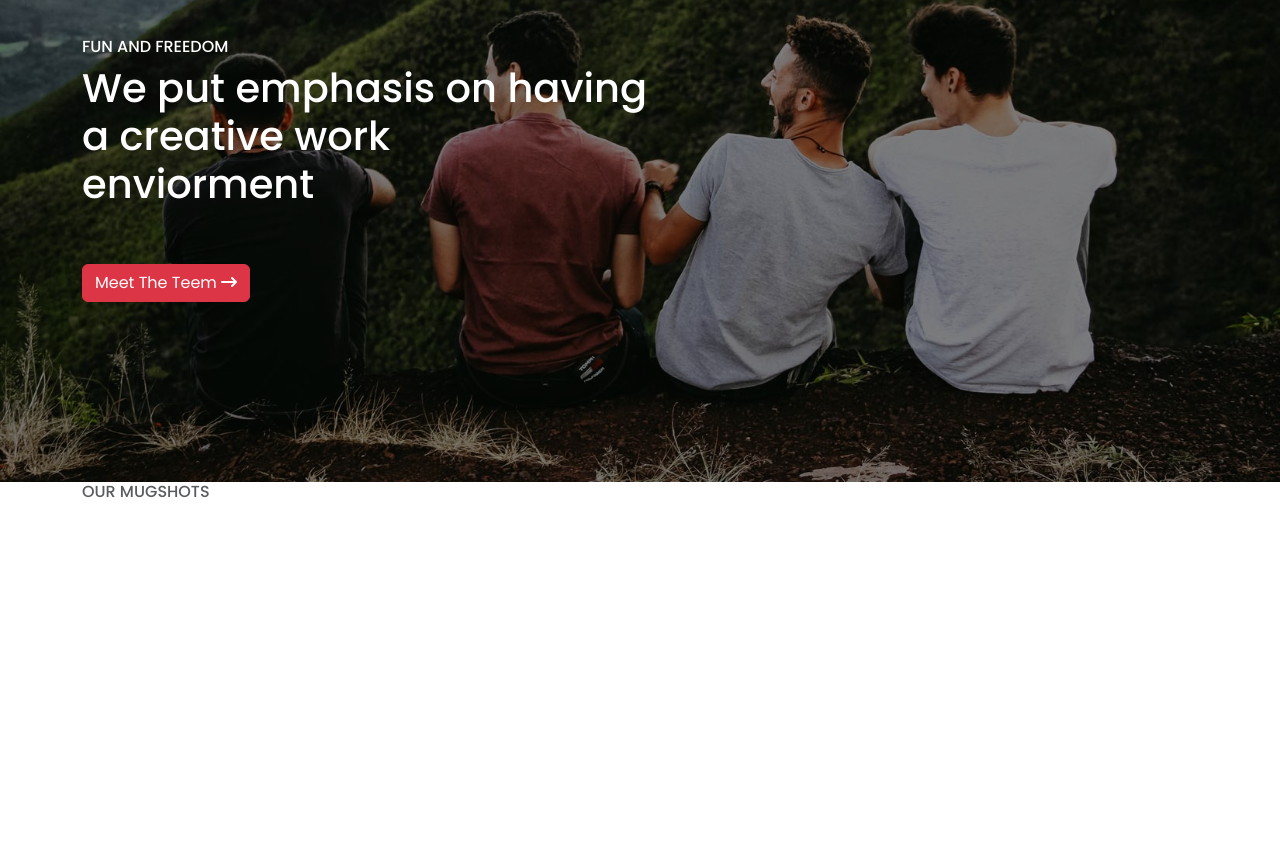
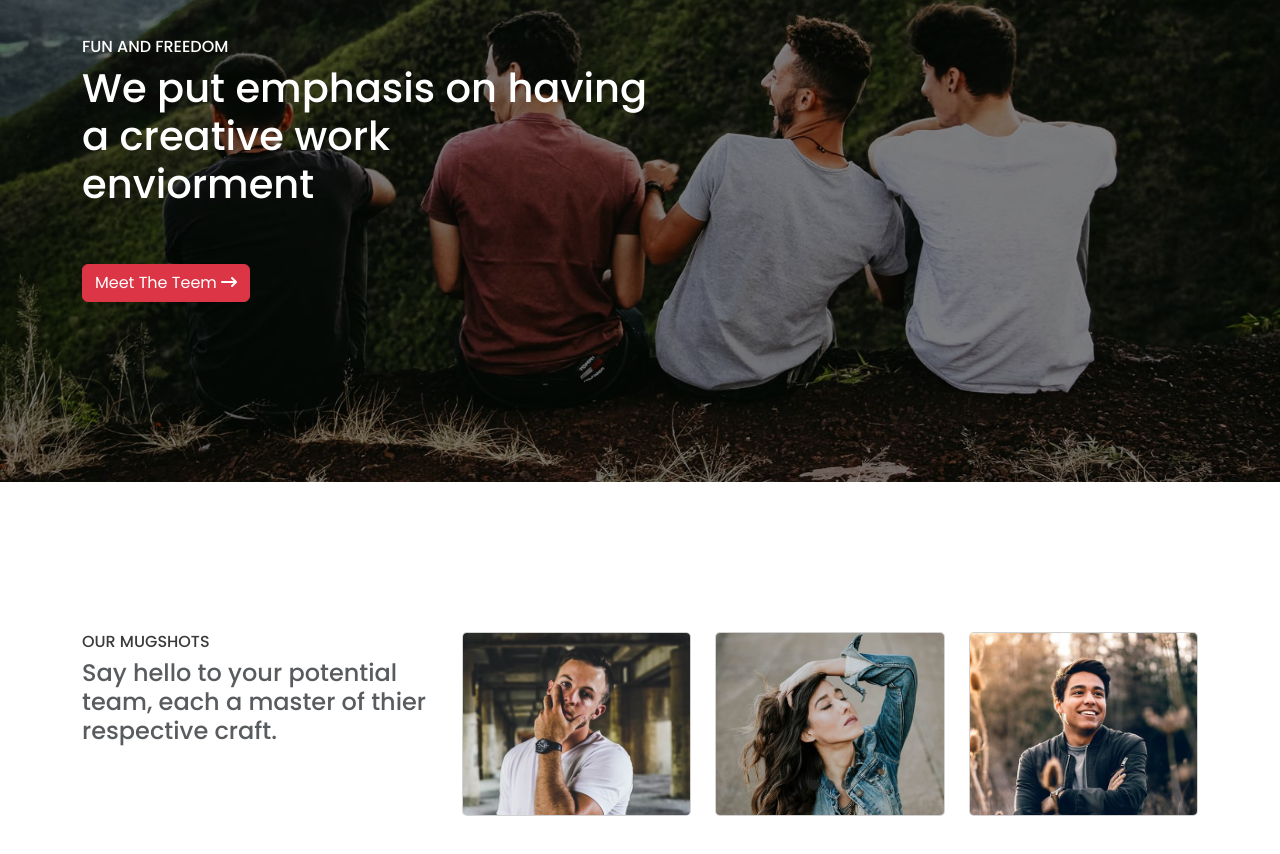
Before and after one commit to sahooster/mitsogo, a plain HTML site: page index.html in a window 1280 px wide. Shown: the part 2617-3471 px from the top of the page. Before the commit the page ends 3126 px from the top, so only its background shows below. Drawn offline with nearby package versions, Linux system fonts and the light colour scheme.

Commit message:
mitsogo-theme_v0.7

```diff
--- a/index.html
+++ b/index.html
@@ -367,11 +367,65 @@
     <!--Team-->
     <div class="team">
         <div class="container">
-            <div class="rwo">
-                <div class="col-md-3">
-                    <h6 class="text-muted">OUR MUGSHOTS</h6>
+            <div class="row">
+                <div class="col-md-4">
+                    <h6 Style="color: rgb(59, 59, 59);">OUR MUGSHOTS</h6>
+                    <h4 class="text-muted">Say hello to your potential
+                        team, each a master of thier respective craft.
+                    </h4>
                 </div>
-                <div class="col-md-9"></div>
+                <div class="col-md-8">
+                    <!--carousel-->
+                    <div id="carouselExampleIndicators" class="carousel slide">
+                        <div class="carousel-indicators">
+                            <button type="button" data-bs-target="#carouselExampleIndicators" data-bs-slide-to="0"
+                                class="active" aria-current="true" aria-label="Slide 1"></button>
+                            <button type="button" data-bs-target="#carouselExampleIndicators" data-bs-slide-to="1"
+                                aria-label="Slide 2"></button>
+                            <button type="button" data-bs-target="#carouselExampleIndicators" data-bs-slide-to="2"
+                                aria-label="Slide 3"></button>
+                        </div>
+                        <div class="carousel-inner">
+                            <div class="carousel-item active">
+                                <div class="row">
+                                    <div class="col-md-4">
+                                        <img src="assets/images/image4.jpg" class="d-block w-100 card card-img" alt="...">
+                                    </div>
+                                    <div class="col-md-4">
+                                        <img src="assets/images/image5.jpg" class="d-block w-100 card card-img" alt="...">
+                                    </div>
+                                    <div class="col-md-4">
+                                        <img src="assets/images/image6.jpg" class="d-block w-100 card card-img" alt="...">
+                                    </div>
+                                </div>
+
+                            </div>
+                            <div class="carousel-item">
+                                <div class="row">
+                                    <div class="col-md-4">
+                                        <img src="assets/images/image6.jpg" class="d-block w-100 card card-img" alt="...">
+                                    </div>
+                                    <div class="col-md-4">
+                                        <img src="assets/images/image6.jpg" class="d-block w-100 card card-img" alt="...">
+                                    </div>
+                                    <div class="col-md-4">
+                                        <img src="assets/images/image6.jpg" class="d-block w-100 card card-img" alt="...">
+                                    </div>
+                                </div>
+                            </div>
+                        </div>
+                        <button class="carousel-control-prev" type="button" data-bs-target="#carouselExampleIndicators"
+                            data-bs-slide="prev">
+                            <span class="carousel-control-prev-icon" aria-hidden="true"></span>
+                            <span class="visually-hidden">Previous</span>
+                        </button>
+                        <button class="carousel-control-next" type="button" data-bs-target="#carouselExampleIndicators"
+                            data-bs-slide="next">
+                            <span class="carousel-control-next-icon" aria-hidden="true"></span>
+                            <span class="visually-hidden">Next</span>
+                        </button>
+                    </div>
+                </div>
             </div>
         </div>
     </div>
--- a/style.css
+++ b/style.css
@@ -115,3 +115,8 @@ body{
     padding-top: 250px;
     padding-bottom: 180px;
 }
+
+.team {
+    padding-top: 150px;
+    padding-bottom: 100px;
+}
```
